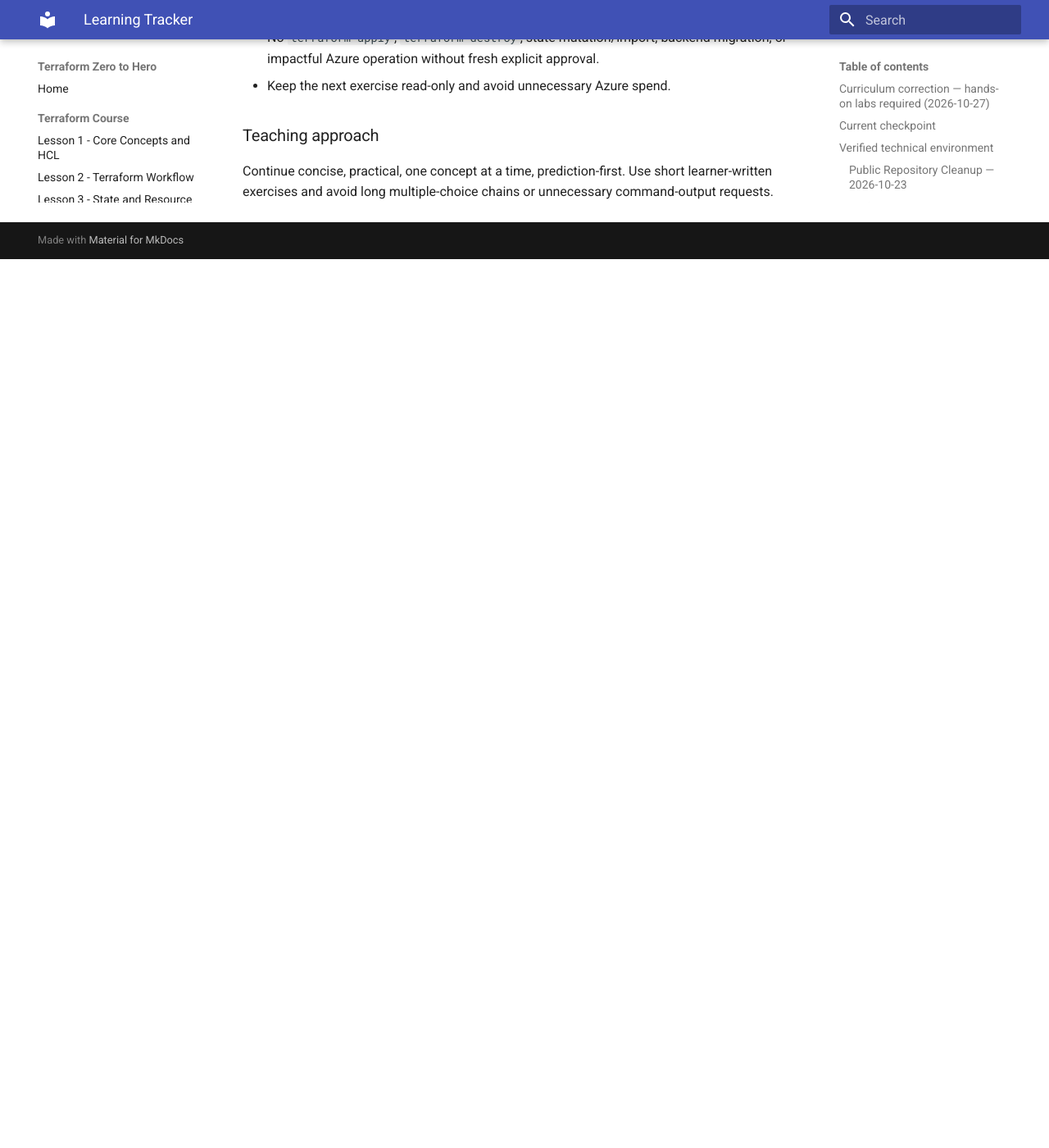
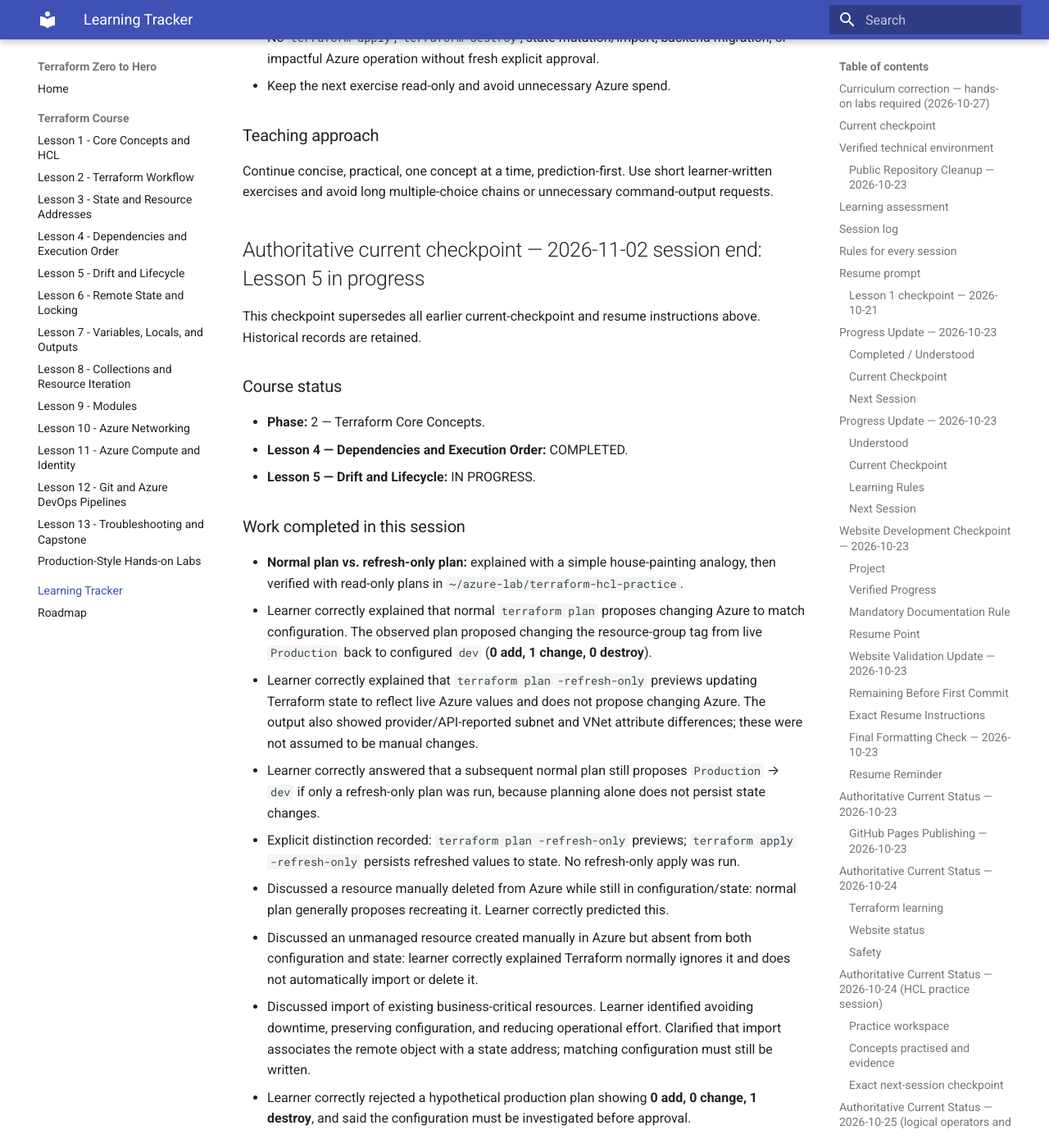
Before and after one commit to pshewale-dev/terraform-azure-lab, an MkDocs documentation site: the page built from docs/LEARNING-PROGRESS.md, in a window 1280 px wide and 1400 px high, scrolled down 38175 px. Shown: the whole window at 82% size. Built offline with MkDocs 1.6.1 and Material for MkDocs 9.7.7, drawn with Linux system fonts in a browser that asks for light colours; before the commit the page ends 38491 px from its top, so only the background shows below that; some of the changed text lies outside the part shown.

Commit message:
Update Terraform learning progress checkpoint

```diff
--- a/docs/LEARNING-PROGRESS.md
+++ b/docs/LEARNING-PROGRESS.md
@@ -977,3 +977,44 @@ This checkpoint supersedes earlier current-lesson and resume instructions above.
 
 ### Teaching approach
 Continue concise, practical, one concept at a time, prediction-first. Use short learner-written exercises and avoid long multiple-choice chains or unnecessary command-output requests.
+
+
+## Authoritative current checkpoint — 2026-11-02 session end: Lesson 5 in progress
+
+This checkpoint supersedes all earlier current-checkpoint and resume instructions above. Historical records are retained.
+
+### Course status
+- **Phase:** 2 — Terraform Core Concepts.
+- **Lesson 4 — Dependencies and Execution Order:** COMPLETED.
+- **Lesson 5 — Drift and Lifecycle:** IN PROGRESS.
+
+### Work completed in this session
+- **Normal plan vs. refresh-only plan:** explained with a simple house-painting analogy, then verified with read-only plans in `~/azure-lab/terraform-hcl-practice`.
+- Learner correctly explained that normal `terraform plan` proposes changing Azure to match configuration. The observed plan proposed changing the resource-group tag from live `Production` back to configured `dev` (**0 add, 1 change, 0 destroy**).
+- Learner correctly explained that `terraform plan -refresh-only` previews updating Terraform state to reflect live Azure values and does not propose changing Azure. The output also showed provider/API-reported subnet and VNet attribute differences; these were not assumed to be manual changes.
+- Learner correctly answered that a subsequent normal plan still proposes `Production` → `dev` if only a refresh-only plan was run, because planning alone does not persist state changes.
+- Explicit distinction recorded: `terraform plan -refresh-only` previews; `terraform apply -refresh-only` persists refreshed values to state. No refresh-only apply was run.
+- Discussed a resource manually deleted from Azure while still in configuration/state: normal plan generally proposes recreating it. Learner correctly predicted this.
+- Discussed an unmanaged resource created manually in Azure but absent from both configuration and state: learner correctly explained Terraform normally ignores it and does not automatically import or delete it.
+- Discussed import of existing business-critical resources. Learner identified avoiding downtime, preserving configuration, and reducing operational effort. Clarified that import associates the remote object with a state address; matching configuration must still be written.
+- Learner correctly rejected a hypothetical production plan showing **0 add, 0 change, 1 destroy**, and said the configuration must be investigated before approval.
+
+### Commands and operational evidence
+- Learner ran `terraform plan` and `terraform plan -refresh-only` in the practice workspace. These were planning/inspection commands only.
+- No `terraform apply`, `terraform apply -refresh-only`, `terraform destroy`, `terraform import`, state mutation, or Azure resource change occurred in this session.
+- The observed normal plan proposed one in-place tag update; it was not applied.
+- The refresh-only plan surfaced additional subnet/VNet provider/API-reported attribute differences. Do not describe these as confirmed manual edits.
+
+### Next session
+1. Resume Lesson 5; do not restart earlier lessons.
+2. Begin with lifecycle meta-arguments, starting with `prevent_destroy`, using a simple production scenario and prediction-first teaching.
+3. Cover `create_before_destroy`, `ignore_changes`, and `replace_triggered_by` with practical examples and trade-offs.
+4. Finish with an integrated assessment before marking Lesson 5 complete.
+5. Keep exercises read-only. No state-changing or Azure-impacting command without fresh explicit approval.
+
+### Environment and safety
+- Practice workspace: `~/azure-lab/terraform-hcl-practice`; local Terraform state.
+- Separate `vm-practice/hub-spoke-lab` uses its own Azure Storage backend/state.
+- Preserve `rg-tf-lab-prashant-dev`, its VNet, subnet, storage account and local state, plus the separate hub-and-spoke lab.
+- No `terraform apply`, `terraform apply -refresh-only`, `terraform destroy`, import, state mutation, backend migration, or impactful Azure operation without fresh explicit approval.
+- Keep the learning style concise, practical, one concept at a time, prediction-first; avoid unnecessary command-output requests.
```
